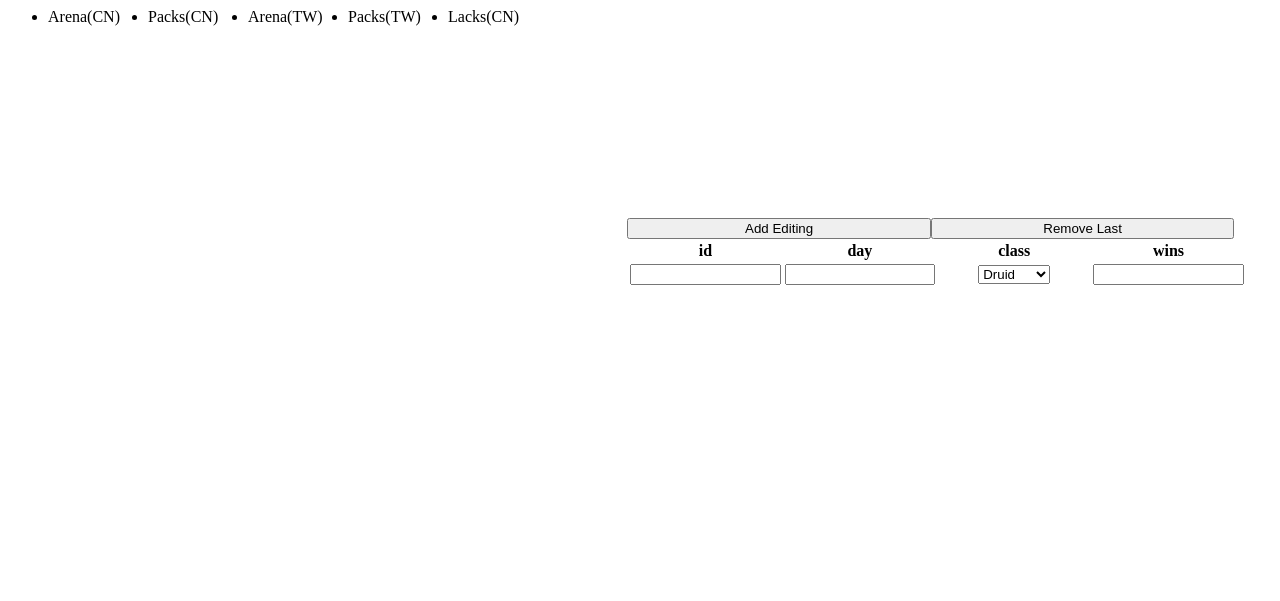
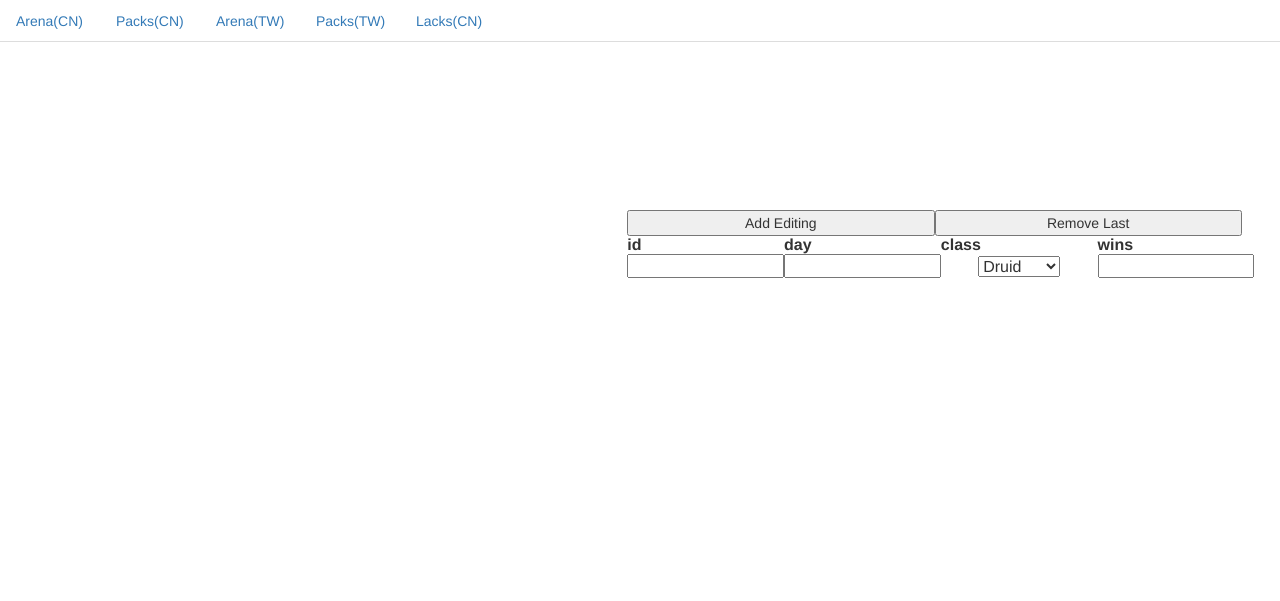
Before and after one commit to chinesedfan/hsrecorder, a plain HTML site: page index.html in a window 1280 px wide. Drawn offline with nearby package versions, Linux system fonts and the light colour scheme.

Commit message:
introduce bootstrap and apply to the navigation bar

```diff
--- a/index.html
+++ b/index.html
@@ -2,16 +2,17 @@
 <head>
    <title>HearthStone Recorder</title>
    <link type="text/css" rel="stylesheet" href="css/page.css" />
+   <link rel="stylesheet" href="http://cdn.bootcss.com/twitter-bootstrap/3.0.3/css/bootstrap.min.css" />
 </head>
 <body>
     <div id="header-div" class="header">
         <div class="header-nav">
-            <ul>
-                <li id="arena-nav">Arena(CN)</li>
-                <li id="packs-nav">Packs(CN)</li>
-                <li>Arena(TW)</li>
-                <li>Packs(TW)</li>
-                <li>Lacks(CN)</li>
+            <ul class="nav nav-tabs">
+                <li id="arena-nav"><a>Arena(CN)</a></li>
+                <li id="packs-nav"><a>Packs(CN)</a></li>
+                <li><a>Arena(TW)</a></li>
+                <li><a>Packs(TW)</a></li>
+                <li><a>Lacks(CN)</a></li>
             </ul>
         </div>
     </div>
--- a/js/index.js
+++ b/js/index.js
@@ -26,11 +26,11 @@ MainPage.prototype = {
             {index: 0, id: "arena-frame", constructor: ArenaPage, initialized: false},
             {index: 1, id: "packs-frame", constructor: PacksPage, initialized: false},
         ];
+        this.headerListJqEle = $("#header-div li");
         this.showSubPage(0);
     },
     _initMember: function() {
         this._dbConn = new DbConn();
-        this.headerListJqEle = $("#header-div li");
     },
     _initData: function() {
         this._dbConn.initDB();
@@ -46,6 +46,7 @@ MainPage.prototype = {
     },
 
     showSubPage: function(index) {
+        var page = this;
         var subpage = this._subpages[index];
         this._subpages.map(function(sp) {
             var domEle = document.getElementById(sp.id);
@@ -58,6 +59,7 @@ MainPage.prototype = {
             } else {
                 domEle.style.display = isShow ? "block" : "none";
             }
+            page.headerListJqEle[sp.index].className = isShow ? "active" : "";
         });
     },
 }
```
